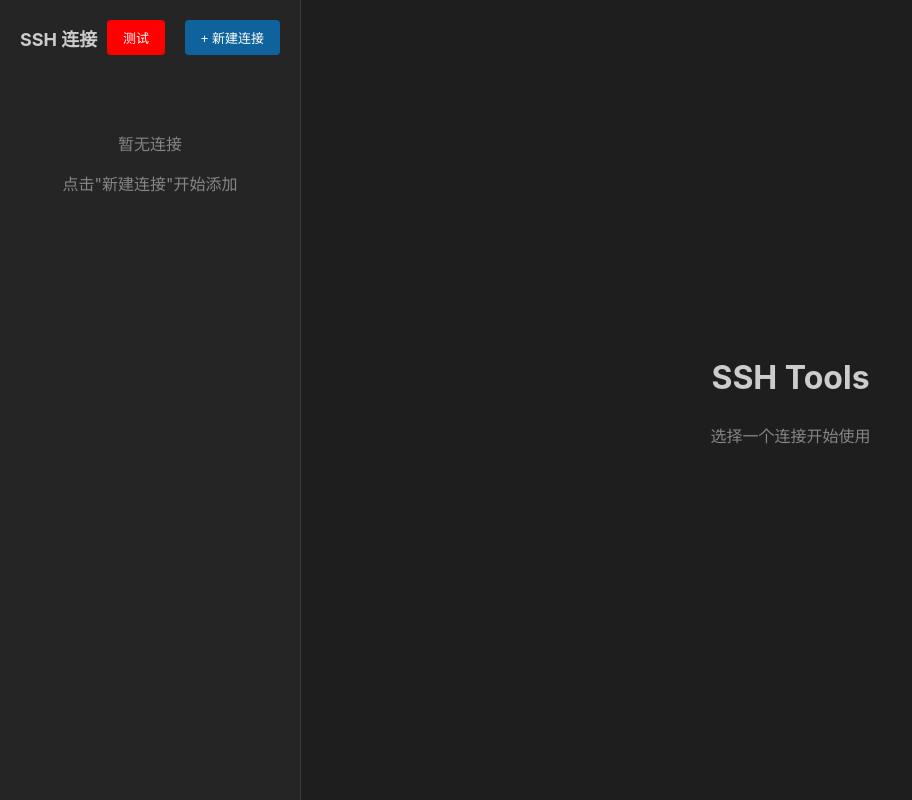
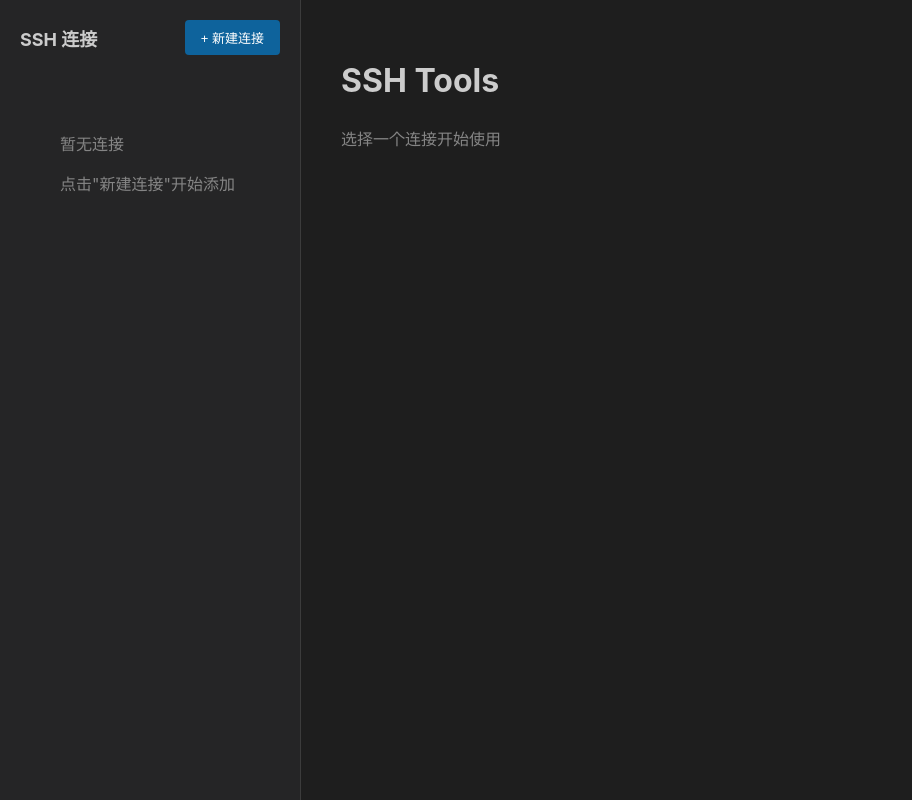
Before and after one commit to a602017206/sshTools, a Svelte app in the folder frontend/: page / in a window 1280 px wide. Shown: the whole page, without its empty margins (0-912 px from the left). Built offline with nearby package versions, Linux system fonts and the light colour scheme.

Commit message:
style: align text to the left and remove test button from connection manager

```diff
--- a/frontend/src/App.svelte
+++ b/frontend/src/App.svelte
@@ -209,8 +209,9 @@
     flex: 1;
     display: flex;
     flex-direction: column;
-    align-items: center;
-    justify-content: center;
+    align-items: flex-start;
+    justify-content: flex-start;
+    padding: 40px;
     color: #858585;
   }
 
--- a/frontend/src/components/ConnectionManagerSimple.svelte
+++ b/frontend/src/components/ConnectionManagerSimple.svelte
@@ -279,10 +279,6 @@
 
   // 使用window方法暴露全局函数供onclick使用
   if (typeof window !== 'undefined') {
-    window.testClick = async () => {
-      await showAlert('测试按钮被点击了！');
-    };
-
     window.sshToolsConnect = async (index) => {
       const connection = connections[index];
       if (connection) {
@@ -306,10 +302,6 @@
 <div class="manager">
   <div class="header-bar">
     <h2>SSH 连接</h2>
-    <!-- 测试按钮 -->
-    <button class="new-btn" onclick="window.testClick()" style="margin-right: 10px; background: red;">
-      测试
-    </button>
     <!-- 使用原生onclick -->
     <button class="new-btn" onclick="document.getElementById('new-conn-trigger').click()">
       + 新建连接
@@ -572,7 +564,7 @@
   }
 
   .empty {
-    text-align: center;
+    text-align: left;
     padding: 40px;
     color: #858585;
   }
--- a/frontend/src/style.css
+++ b/frontend/src/style.css
@@ -33,5 +33,5 @@ label {
 
 #app {
     height: 100vh;
-    text-align: center;
+    text-align: left;
 }
```
